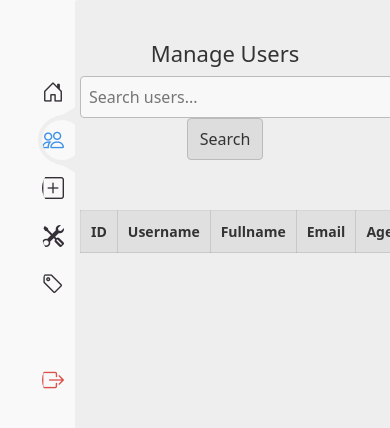
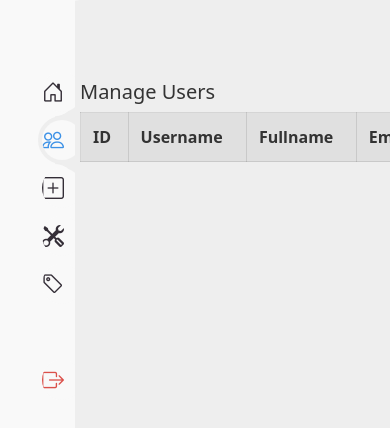
Before and after one commit to edriante/dwis, a CodeIgniter app: page /dwis/Main_controller/manageUsers in a window 390 px wide. Shown: the part 56-484 px from the top of the page. Run offline with CodeIgniter, Linux system fonts and the light colour scheme; data that the repository does not hold is empty.

Commit message:
table responsive

```diff
--- a/assets/css/manageusers.css
+++ b/assets/css/manageusers.css
@@ -307,17 +307,16 @@ main {
     max-width: 1200px;
     margin: 20px auto;
     padding: 20px;
-    background: transparent; /* No bold white container */
+    background: transparent;
 }
 
-/* Title */
 main h2 {
     float: left;
     font-size: 22px;
-    color: #333; /* Neutral dark gray */
+    color: #333;
 }
 
-/* Search bar */
+
 .search-container {
     float: right;
 	gap: 8px;
@@ -349,15 +348,13 @@ main h2 {
 .search-container button:hover {
     background: #ccc;
 }
-
-
-/* Table styles */
 table {
     width: 100%;
     border-collapse: collapse;
-    margin-top: 50px;
-    background: transparent;
+    min-width: 600px;
+
 }
+
 
 th, td {
     padding: 10px;
@@ -389,22 +386,22 @@ td img {
     display: flex;
     align-items: center;
     justify-content: center;
-    width: 32px;  /* Small and aesthetic */
+    width: 32px;
     height: 32px;
-    border-radius: 8px;  /* Soft rounded corners */
+    border-radius: 8px;
     text-decoration: none;
     font-size: 16px;
     transition: all 0.3s ease;
 }
 
 .action-icons .edit {
-    background-color: rgba(0, 123, 255, 0.1); /* Soft blue background */
+    background-color: rgba(0, 123, 255, 0.1);
     color: #007bff;
     border: 1px solid rgba(0, 123, 255, 0.2);
 }
 
 .action-icons .delete {
-    background-color: rgba(220, 53, 69, 0.1); /* Soft red background */
+    background-color: rgba(220, 53, 69, 0.1);
     color: #dc3545;
     border: 1px solid rgba(220, 53, 69, 0.2);
 }
@@ -417,25 +414,6 @@ td img {
 .action-icons .delete:hover {
     background-color: rgba(220, 53, 69, 0.2);
     color: #a71d2a;
-}
-
-
-/* Responsive design */
-@media (max-width: 600px) {
-    main h2, .search-container {
-        float: none;
-        text-align: center;
-        display: block;
-        margin-bottom: 10px;
-    }
-
-    table {
-        font-size: 14px;
-    }
-
-    .action-icons {
-        justify-content: center;
-    }
 }
 
 .bg-purple {
@@ -461,75 +439,44 @@ td img {
 .text-danger {
 	color: #dc3545;
 }
-
-
-@media screen and (max-width: 768px) {
-	#sidebar {
-		width: 200px;
-	}
-
-	#content {
-		width: calc(100% - 60px);
-		left: 200px;
-	}
-
-	#content nav .nav-link {
+@media (max-width: 600px) {
+	.search-container {
         display: none;
-	}
-}
-#content nav .bi {
-	cursor: pointer;
-  }
-
-  #content nav .bi:hover {
-	color: #007bff; /* Change to your desired hover color */
     }
 
 
+    main {
+        overflow-x: auto;
+        white-space: nowrap;
+        margin-top: 60px;
+    }
+
+    table {
+        min-width: 600px;
+    }
 
 
-
-@media screen and (max-width: 576px) {
-	#content nav form .form-input input {
-		display: none;
+    main h2 {
+        font-size: 20px;
     }
 
-	#content nav form .form-input button {
-		width: auto;
-		height: auto;
-		background: transparent;
-		border-radius: none;
-		color: var(--dark);
+    th, td {
+        font-size: 16px;
+        padding: 12px;
     }
 
-	#content nav form.show .form-input input {
-		display: block;
-		width: 100%;
-	}
-	#content nav form.show .form-input button {
-		width: 36px;
-		height: 100%;
-		border-radius: 0 36px 36px 0;
-		color: var(--light);
-		background: var(--red);
+    td {
+        font-weight: 700;
     }
 
-	#content nav form.show ~ .notification,
-	#content nav form.show ~ .profile {
-		display: none;
+
+    td img {
+        width: 45px;
+        height: 45px;
     }
 
-	#content main .box-info {
-		grid-template-columns: 1fr;
-	}
 
-	#content main .table-data .head {
-		min-width: 420px;
-	}
-	#content main .table-data .order table {
-		min-width: 420px;
-	}
-	#content main .table-data .todo .todo-list {
-		min-width: 420px;
+    .action-icons {
+        justify-content: center;
     }
 }
```
Lines whose indentation alone changed are shown as unchanged.
